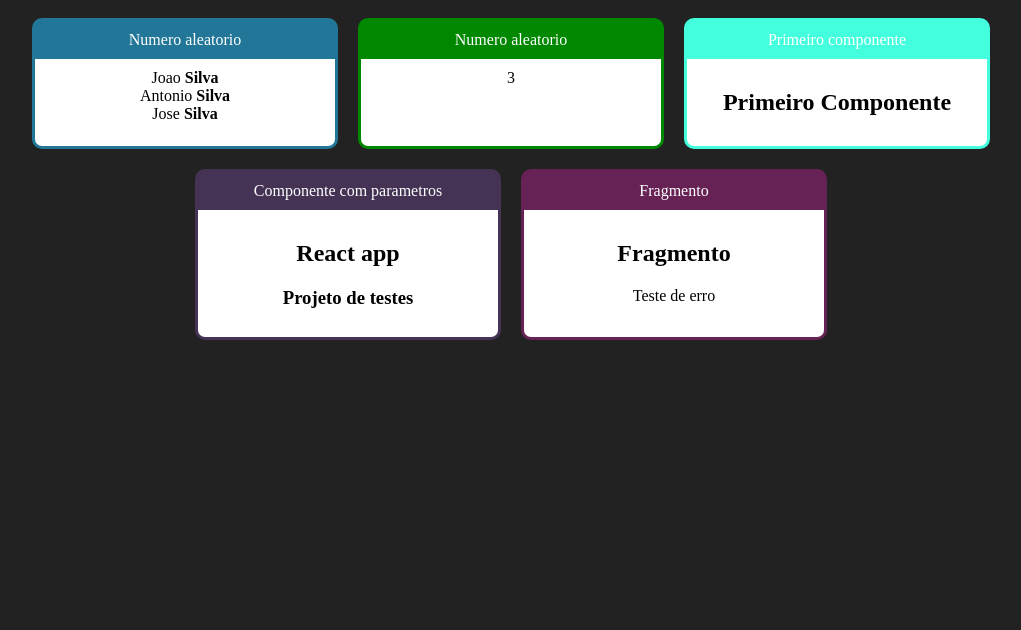
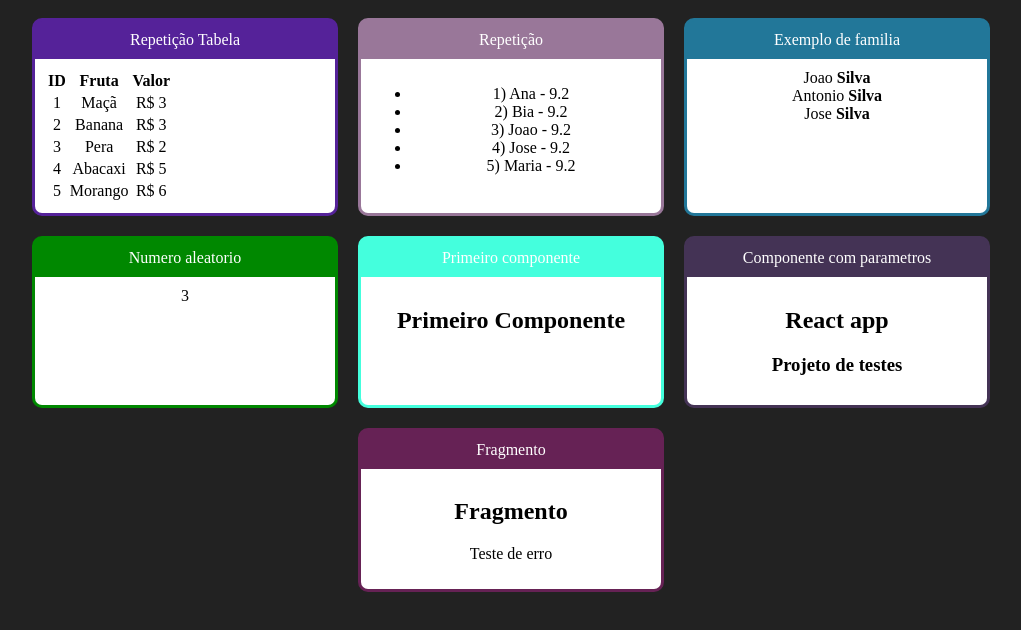
Before and after one commit to gabrielsugai/fundamentos-react, a React (Create React App) app: page / in a window 1280 px wide. Shown: the top 630 px of the page, without its empty margins (129-1150 px from the left). Built offline with nearby package versions, Linux system fonts and the light colour scheme.

Commit message:
Adiciona exemplos de repetição

```diff
--- a/src/App.jsx
+++ b/src/App.jsx
@@ -8,17 +8,27 @@ import Fragment from './components/basics/Fragment'
 import Random from './components/basics/Random'
 import Family from './components/basics/Family'
 import FamilyMember from './components/basics/FamilyMember'
+import StudentList from './components/repetition/StudentList'
+import FruitsTable from './components/repetition/FruitsTable'
 
 export default () => {
   return (
     <div className='app'>
       <div className='cards'>
 
-        <Card titulo='Numero aleatorio' color='#279'>
+        <Card titulo='Repetição Tabela' color='#529'>
+          <FruitsTable/>
+        </Card>
+
+        <Card titulo='Repetição' color='#979'>
+          <StudentList />
+        </Card>
+
+        <Card titulo='Exemplo de familia' color='#279'>
           <Family family='Silva'>
-            <FamilyMember name='Joao'/>
-            <FamilyMember name='Antonio'/>
-            <FamilyMember name='Jose'/>
+            <FamilyMember name='Joao' />
+            <FamilyMember name='Antonio' />
+            <FamilyMember name='Jose' />
           </Family>
         </Card>
 
--- /dev/null
+++ b/src/components/repetition/FruitsTable.jsx
@@ -0,0 +1,28 @@
+import React from 'react'
+import fruits from '../../data/products'
+
+export default props => {
+  const fruitsTr = fruits.map((fruit) => {
+    return (
+      <tr key={fruit.id}>
+        <td>{fruit.id}</td>
+        <td>{fruit.name}</td>
+        <td>R$ {fruit.price}</td>
+      </tr>
+    )
+  })
+  return (
+    <table>
+      <thead>
+        <tr>
+          <th>ID</th>
+          <th>Fruta</th>
+          <th>Valor</th>
+        </tr>
+      </thead>
+      <tbody>
+        {fruitsTr}
+      </tbody>
+    </table>
+  )
+}
--- /dev/null
+++ b/src/components/repetition/StudentList.jsx
@@ -0,0 +1,19 @@
+import React from 'react'
+import students from '../../data/student'
+
+export default props => {
+  const studentLi = students.map((student) =>{
+    return(
+      <li key={student.id}>
+        {student.id}) {student.name} - {student.grade}
+      </li>
+    )
+  })
+  return(
+    <div>
+      <ul>
+        {studentLi}
+      </ul>
+    </div>
+  )
+}
--- /dev/null
+++ b/src/data/products.js
@@ -0,0 +1,7 @@
+export default [
+  { id: 1, name: 'Maçã', price: 3 },
+  { id: 2, name: 'Banana', price: 3 },
+  { id: 3, name: 'Pera', price: 2 },
+  { id: 4, name: 'Abacaxi', price: 5 },
+  { id: 5, name: 'Morango', price: 6 }
+]
--- /dev/null
+++ b/src/data/student.js
@@ -0,0 +1,7 @@
+export default [
+  { id: 1, name: 'Ana', grade: 9.2 },
+  { id: 2, name: 'Bia', grade: 9.2 },
+  { id: 3, name: 'Joao', grade: 9.2 },
+  { id: 4, name: 'Jose', grade: 9.2 },
+  { id: 5, name: 'Maria', grade: 9.2 }
+]
```
